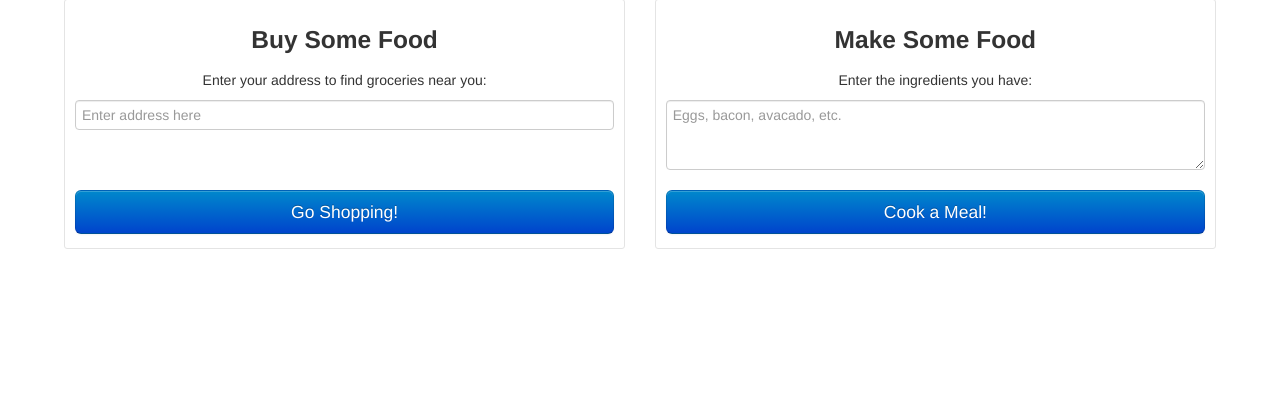
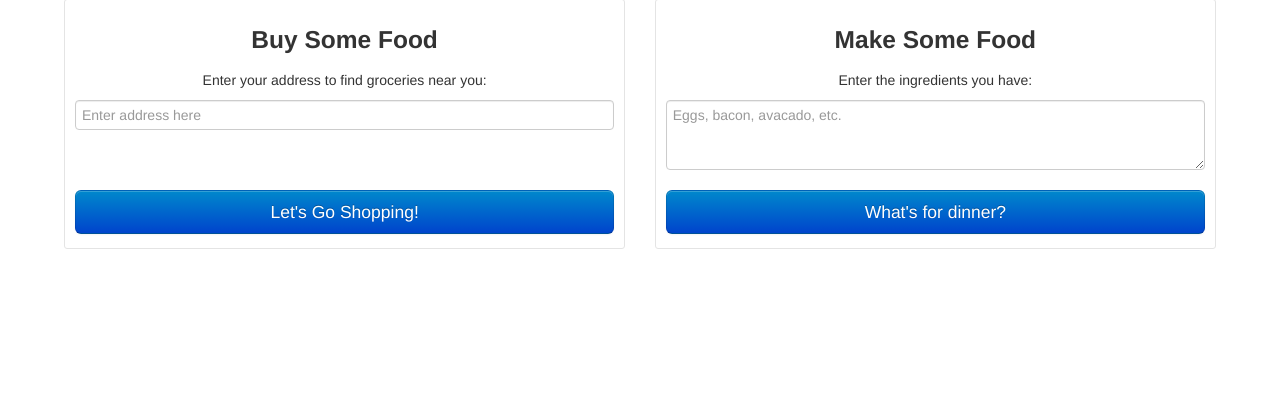
Before and after one commit to notthatbreezy/phillyphoodaccess, a Django app: template locations_app/templates/index.html in a window 1280 px wide. Shown: the part 121-515 px from the top of the page. Run offline with Django 3.2, Linux system fonts and the light colour scheme; the template is opened without the code that fills it, so the values that code supplies are empty; some libraries are stand-ins or nearby versions.

Commit message:
Changed text

```diff
--- a/locations_app/templates/index.html
+++ b/locations_app/templates/index.html
@@ -8,7 +8,7 @@
         <div class="home-instructions"><p>Enter your address to find groceries near you:</p></div>
         <form>
             <div class="home-form-field"><input type="text" class="input-block-level" placeholder="Enter address here"></input></div>
-            <button type="submit" class="btn btn-large btn-primary btn-block">Go Shopping!</button>
+            <button type="submit" class="btn btn-large btn-primary btn-block">Let's Go Shopping!</button>
         </form>
 
 
@@ -18,7 +18,7 @@
         <form>
             <div class="home-instructions"><p>Enter the ingredients you have:</p></div>
             <div class="home-form-field"><textarea class="input-block-level" rows="3" placeholder="Eggs, bacon, avacado, etc."></textarea></div>
-            <button type="submit" class="btn btn-large btn-primary btn-block">Cook a Meal!</button>
+            <button type="submit" class="btn btn-large btn-primary btn-block">What's for dinner?</button>
         </form>
     </div>
 </div>
```
